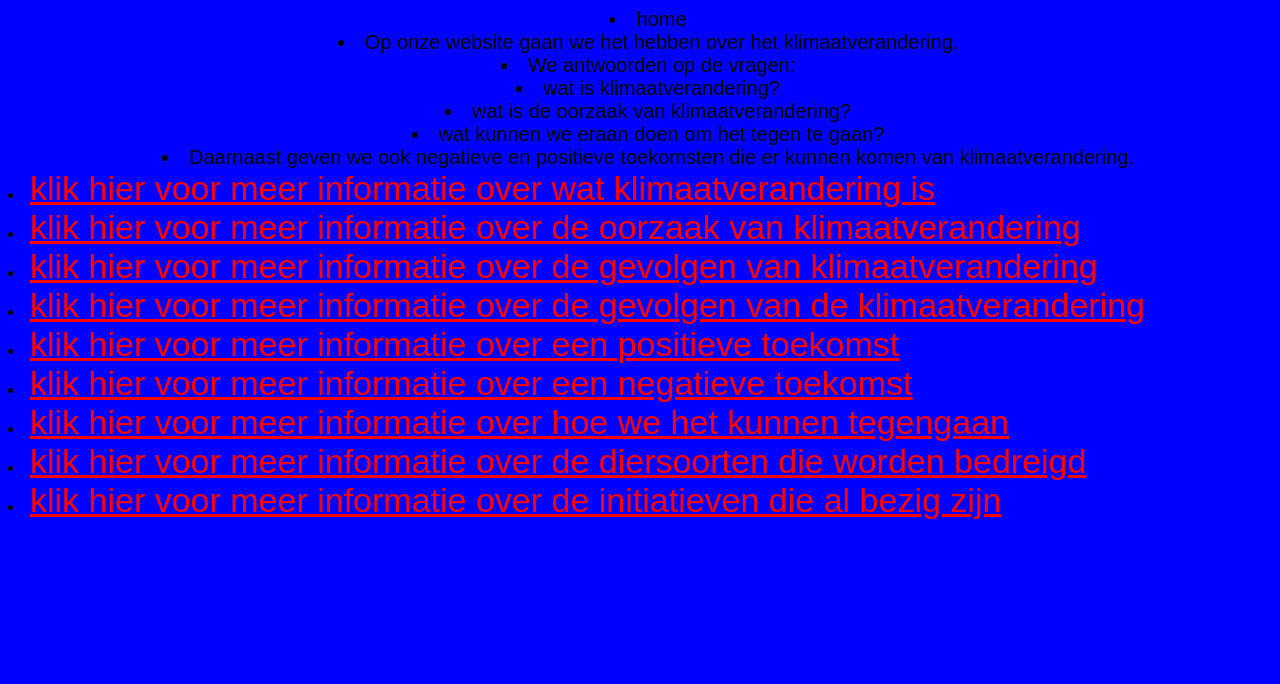
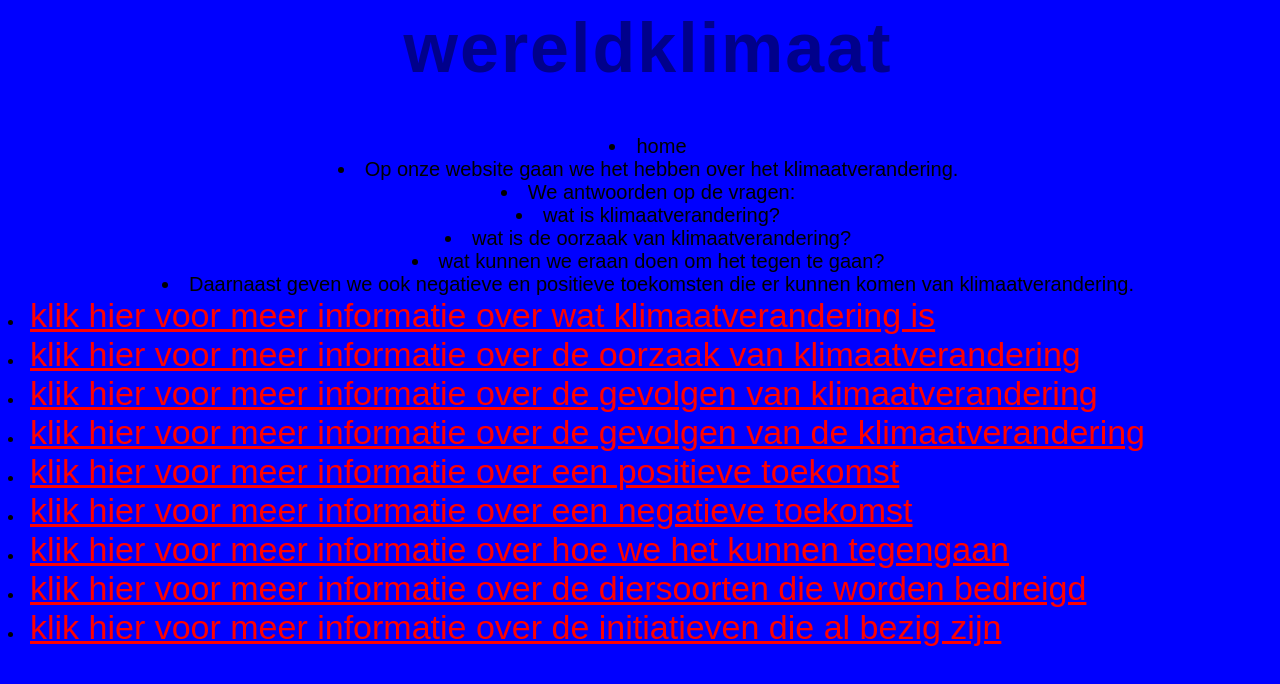
Before and after one commit to WarwickDavies/warwickdavies.github.io, a plain HTML site: page index.html in a window 1280 px wide. Drawn offline with Linux system fonts and the light colour scheme.

Commit message:
Update index.html

```diff
--- a/index.html
+++ b/index.html
@@ -3,10 +3,12 @@
   <head>
  <title>wereldklimaat</title>
     <link rel="stylesheet" type="text/css" href="index.css">
-
   </head>
 
 <body>
+  <header>
+    <h1>wereldklimaat</h1>
+  </header>
  <p1><li>home</li>
 <li>Op onze website gaan we het hebben over het klimaatverandering.</li><li> We antwoorden op de vragen:</li> <li>wat is klimaatverandering?</li><li> wat is de oorzaak van klimaatverandering?</li><li> wat kunnen we eraan doen om het tegen te gaan?</li><li> Daarnaast geven we ook negatieve en positieve toekomsten die er kunnen komen van klimaatverandering.</li>
 </p1>
```
